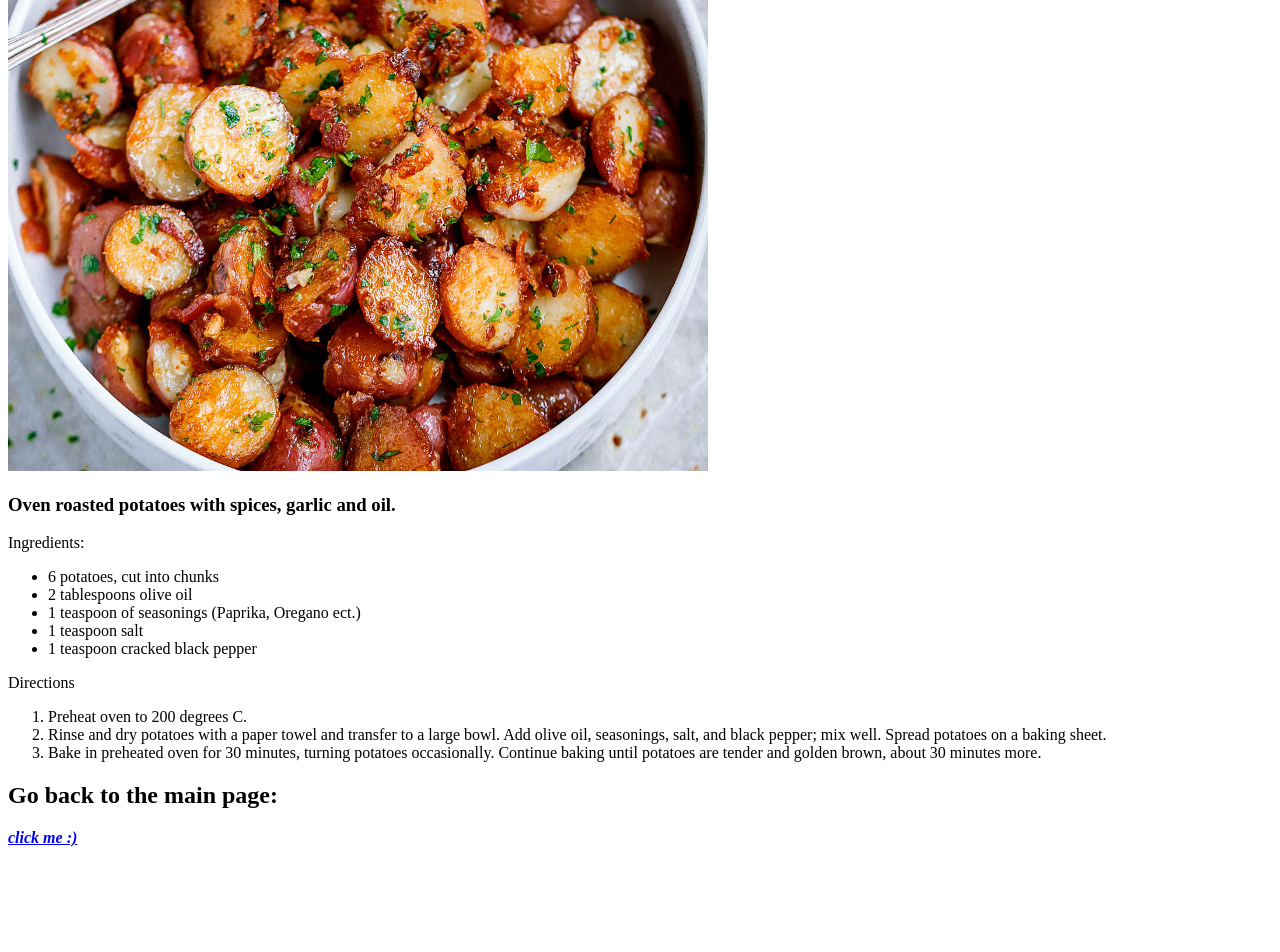
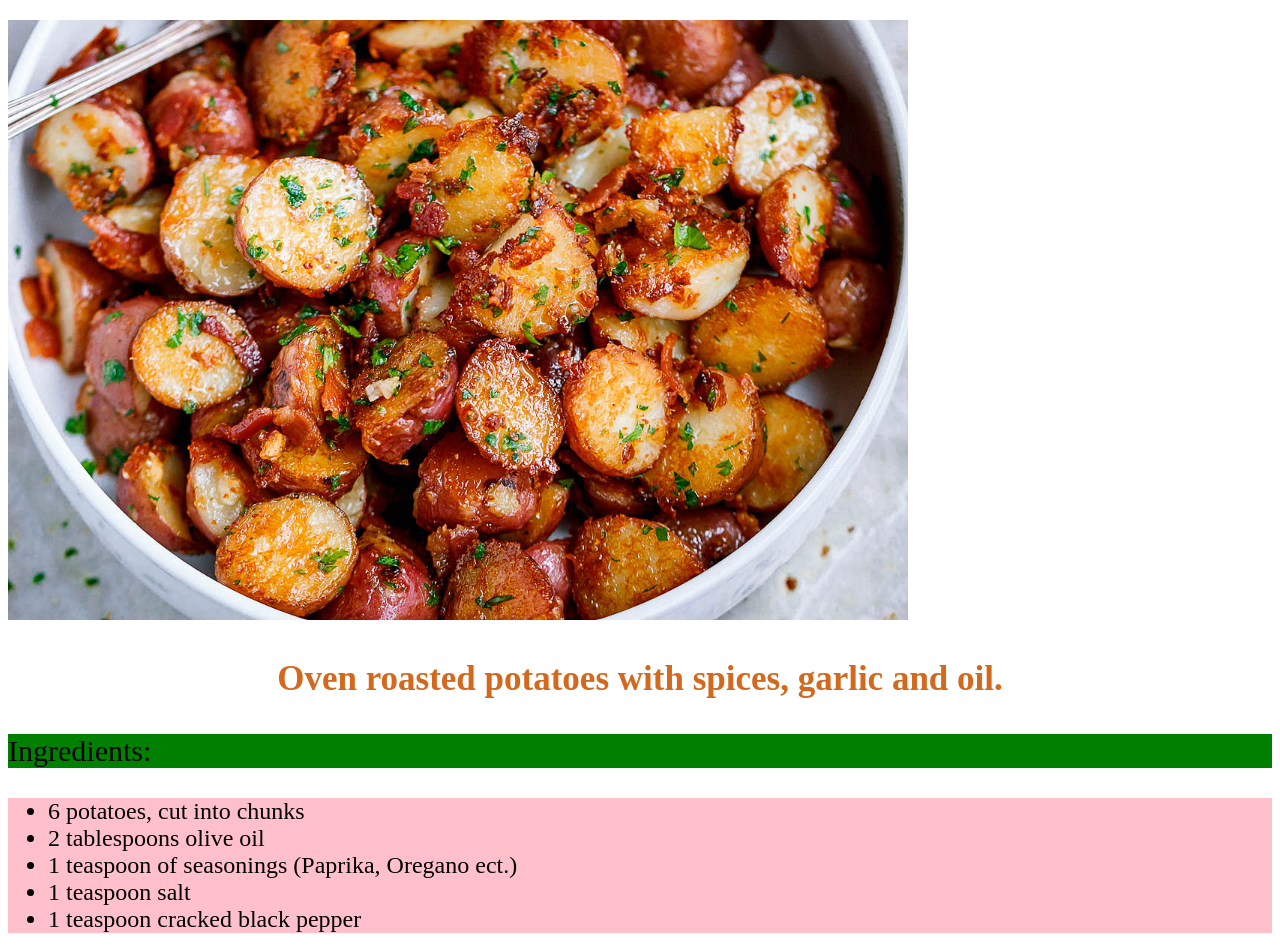
Before and after one commit to NatusAnima/odin-recipes, a plain HTML site: page recipes/roasted-potatoes.html in a window 1280 px wide. Shown: the part 109-1061 px from the top of the page. Before the commit the page ends 972 px from the top, so only its background shows below. Drawn offline with Linux system fonts and the light colour scheme.

Commit message:
Add css style, add colors, text-align, background color, font-size,family-font

```diff
--- /dev/null
+++ b/css/style.css
@@ -0,0 +1,40 @@
+*{
+    font-family: "Times New Roman", Arial, sans-serif;
+}
+.dots {
+    color: red;
+}
+h1 {
+    text-align: center;
+    background-color: blanchedalmond;
+    font-size: 52px;
+}
+.links {
+    color: lightcoral;
+    text-align: center;
+    font-size: 32px;
+}
+.dish {
+    color: chocolate;
+    font-size: 35px;
+    text-align: center;
+}
+.important {
+    background-color: green;
+    font-size: 30px;
+}
+ul {
+    background-color: pink;
+    font-size: 24px;
+}
+ol {
+    background-color: pink;
+    font-size: 24px;
+}
+img {
+    height: auto;
+    width: 900px;
+}
+#back{
+    font-size: 40px;
+}
--- a/recipes/roasted-potatoes.html
+++ b/recipes/roasted-potatoes.html
@@ -5,12 +5,13 @@
     <meta http-equiv="X-UA-Compatible" content="IE=edge">
     <meta name="viewport" content="width=device-width, initial-scale=1.0">
     <title>Roasted Potatoes Recipe</title>
+    <link rel="stylesheet" href="../css/style.css">
 </head>
 <body>
     <h1>Roasted Potatoes Recipe</h1>
-    <img src="../images/roasted-potatoes.jpg" width=700 height=500 alt="Image of crispy roasted potatoes">
-    <p><h3>Oven roasted potatoes with spices, garlic and oil.</h3></p>
-    <p>Ingredients:</p>
+    <img src="../images/roasted-potatoes.jpg" class="img" alt="Image of crispy roasted potatoes">
+    <p><h3 class="dish">Oven roasted potatoes with spices, garlic and oil.</h3></p>
+    <p class = "important">Ingredients:</p>
     <ul>
         <li>6 potatoes, cut into chunks</li>
         <li>2 tablespoons olive oil</li>
@@ -19,7 +20,7 @@
         <li>1 teaspoon cracked black pepper</li>
     </ul>
 
-    <p>Directions</p>
+    <p class = "important">Directions</p>
     <ol>
         <li>Preheat oven to 200 degrees C.</li>
         <li>Rinse and dry potatoes with a paper towel and transfer to a large bowl.
@@ -31,7 +32,7 @@
             about 30 minutes more.</li>
     </ol>
 
-    <h2>Go back to the main page:</h2>
-    <p><strong><em><a href="../index.html">click me :)</a></em></strong></p>
+    <h2 id="back">Go back to the main page:</h2>
+    <p><strong><em><a id="back" href="../index.html">click me :)</a></em></strong></p>
 </body>
 </html>
```
Also changed, not shown: index.html (+5 -4 lines), recipes/fried-chicken.html (+6 -5 lines), recipes/lasagna.html (+6 -5 lines).
